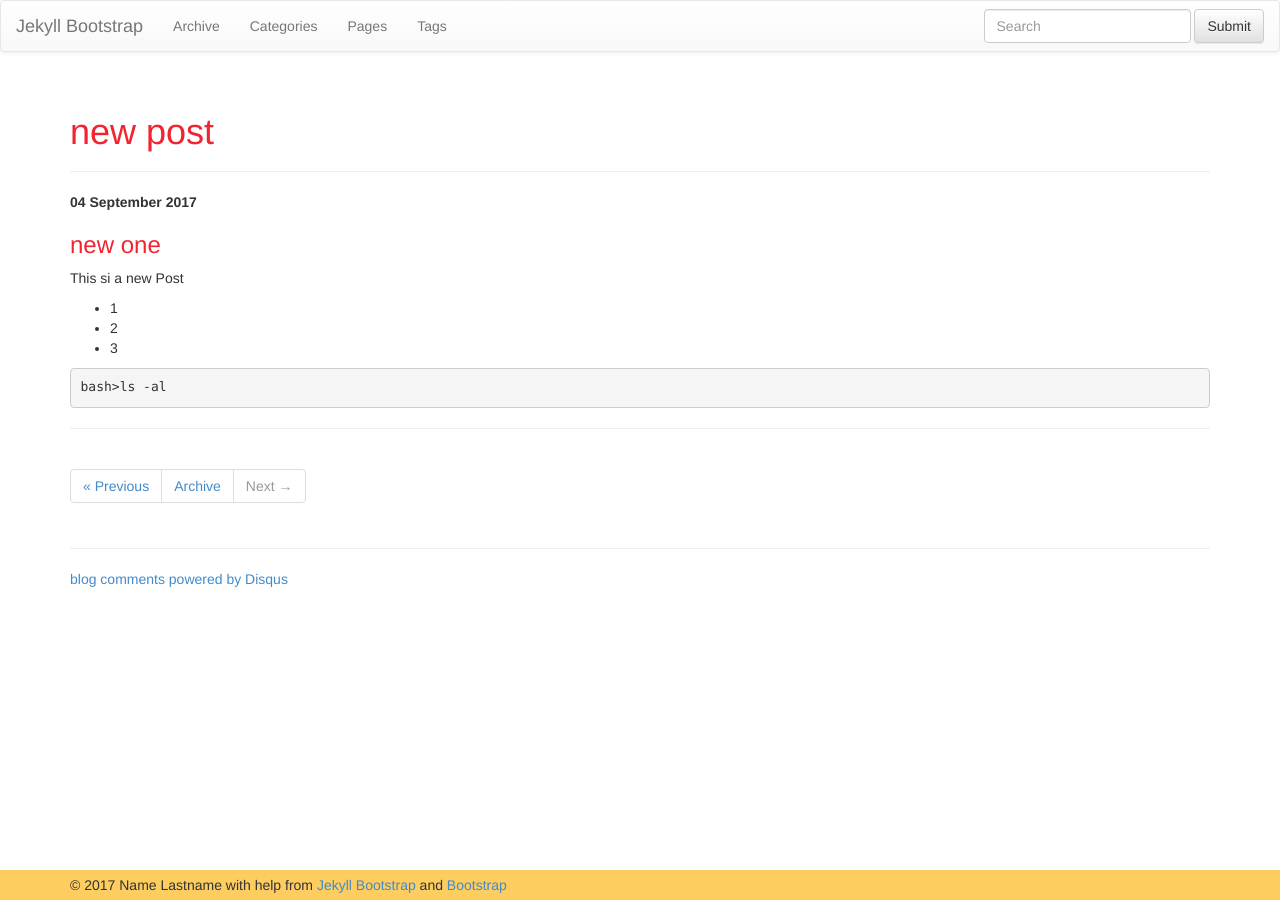
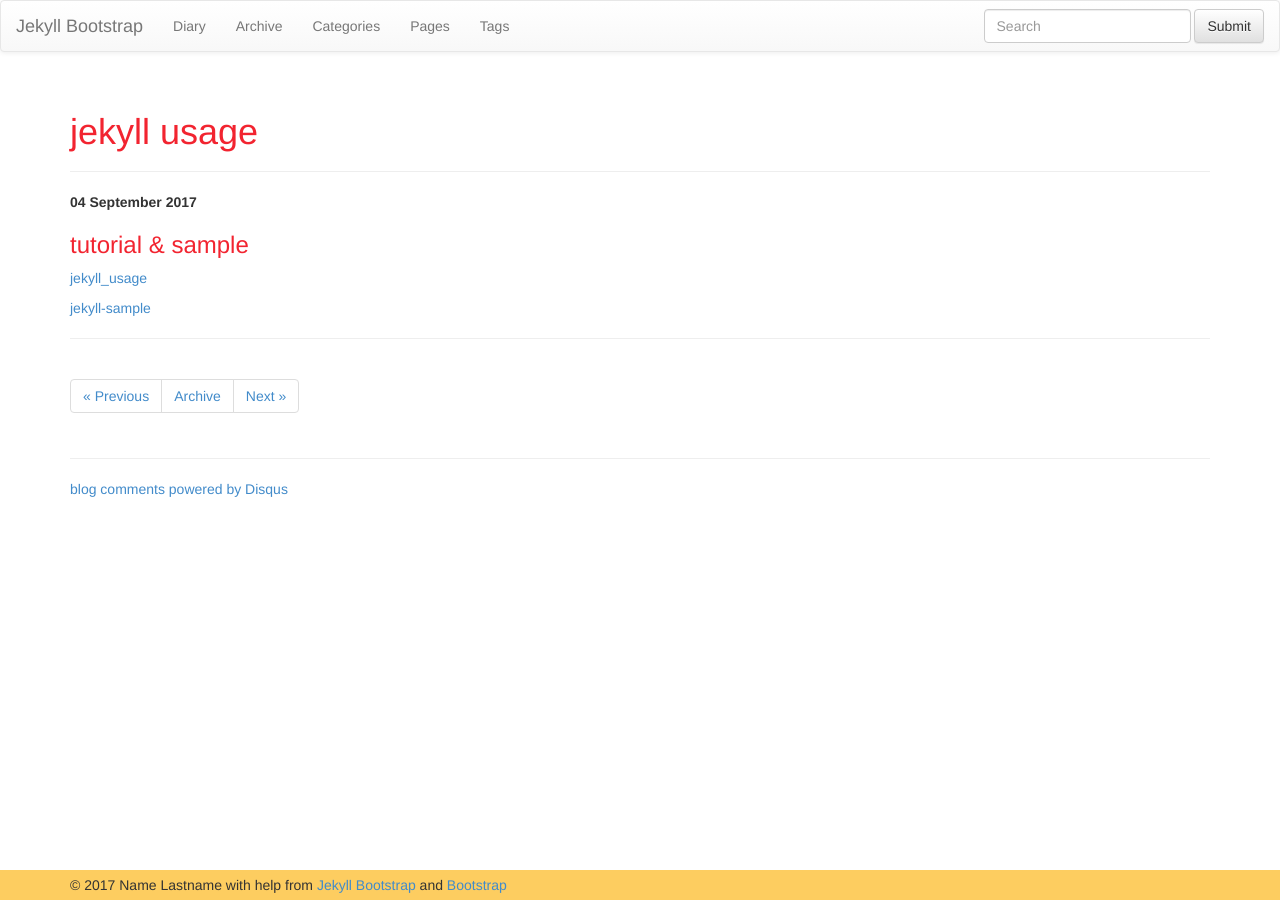
Before and after one commit to notmikeb/notmikeb.github.io, a Jekyll site: the page built from _posts/2017-09-04-new-post.md, in a window 1280 px wide. Built offline with Jekyll 4.4.1, drawn with Linux system fonts in a browser that asks for light colours; nearby versions of some CDN libraries; comment, search, counter and statistics services are not loaded.

Commit message:
Add a diary at navaigator bar

````diff
--- a/_posts/2017-09-04-new-post.md
+++ b/_posts/2017-09-04-new-post.md
@@ -1,19 +1,15 @@
 ---
 layout: post
-title: "new post"
-description: ""
+title: "jekyll usage"
+description: "record the jekyll usage"
 category:
 tags: []
 ---
 {% include JB/setup %}
 
-### new one
-This si a new Post
+### tutorial & sample
 
-+ 1
-+ 2
-+ 3
+[jekyll_usage](http://jekyllcn.com/docs/usage/)
 
-```
-bash>ls -al
-```
+
+[jekyll-sample](http://blog.lyhdev.com/2012/02/jekyll-github-pages.html)
--- /dev/null
+++ b/code/index.html
@@ -0,0 +1,2 @@
+hello
+this is code index.html
````
Also changed, not shown: _posts/2017-09-05-new-post.md (added, +28 -0 lines), page/Diary.md (added, +7 -0 lines), 1 other file.
